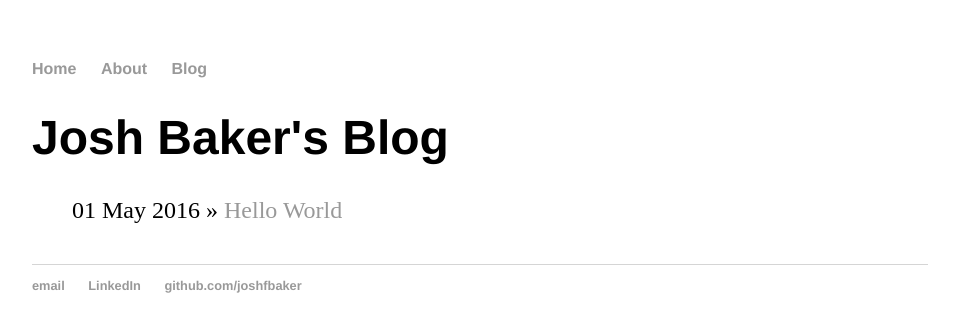
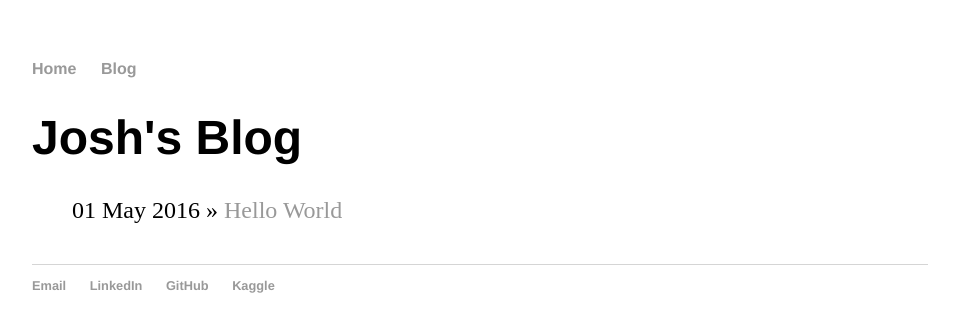
Before and after one commit to joshfbaker/joshfbaker.github.io, a Jekyll site: the page built from blog/index.html, in a window 1280 px wide. Shown: the top 332 px of the page, without its empty margins (160-1119 px from the left). Built offline with Jekyll 4.4.1, drawn with Linux system fonts in a browser that asks for light colours.

Commit message:
Small Structural Changes
Rolled about section into home.  Added link to Kaggle page.

```diff
--- a/_layouts/default.html
+++ b/_layouts/default.html
@@ -9,7 +9,6 @@
 			<nav>
 	    		<ul>
 	        		<li><a href="/">Home</a></li>
-		        	<li><a href="/about">About</a></li>
 	        		<li><a href="/blog">Blog</a></li>
 	    		</ul>
 			</nav>
@@ -20,9 +19,10 @@
 			</div><!-- /.container -->
 			<footer>
 	    		<ul>
-	        		<li><a href="mailto:joshfbaker@gmail.com">email</a></li>
+	        		<li><a href="mailto:joshfbaker@gmail.com">Email</a></li>
 	        		<li><a href="https://www.linkedin.com/in/joshua-baker-87111818">LinkedIn</a></li>
-	        	    <li><a href="https://github.com/joshfbaker">github.com/joshfbaker</a></li>
+	        	    <li><a href="https://github.com/joshfbaker">GitHub</a></li>
+	        	    <li><a href="https://www.kaggle.com/joshbaker">Kaggle</a></li>
 				</ul>
 			</footer>
 		</body>
--- a/blog/index.html
+++ b/blog/index.html
@@ -1,10 +1,9 @@
 ---
 layout: default
-title: Josh Baker's Blog
+title: Josh's Blog
 ---
 	<h1>{{ page.title }}</h1>
 	<ul class="posts">
-
 	  {% for post in site.posts %}
 	    <li><span>{{ post.date | date_to_string }}</span> » <a href="{{ post.url }}" title="{{ post.title }}">{{ post.title }}</a></li>
 	  {% endfor %}
--- a/index.html
+++ b/index.html
@@ -4,5 +4,5 @@ title: Josh Baker
 ---
 <div class="blurb">
 	<h1>Josh Baker</h1>
-	<p>A place on the internet to house my thoughts, projects, and ideas</p>
+	<p>I am an engineer currently working as a Data Scientist with interests in human computer interaction, machine learning, and artificial intelligence</p>
 </div><!-- /.blurb -->
```
Also changed, not shown: about/index.html (deleted, +0 -8 lines).
